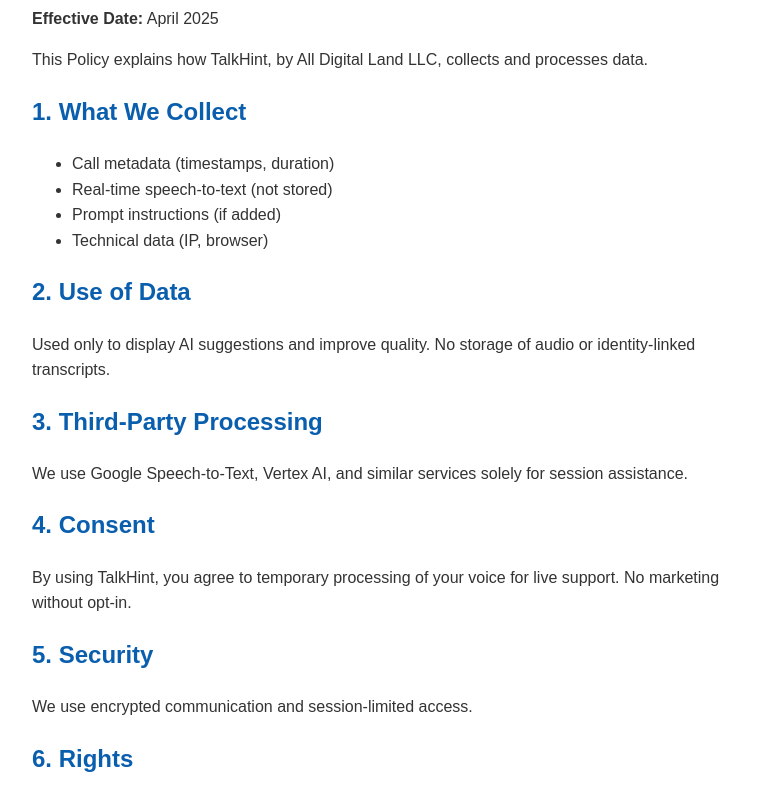
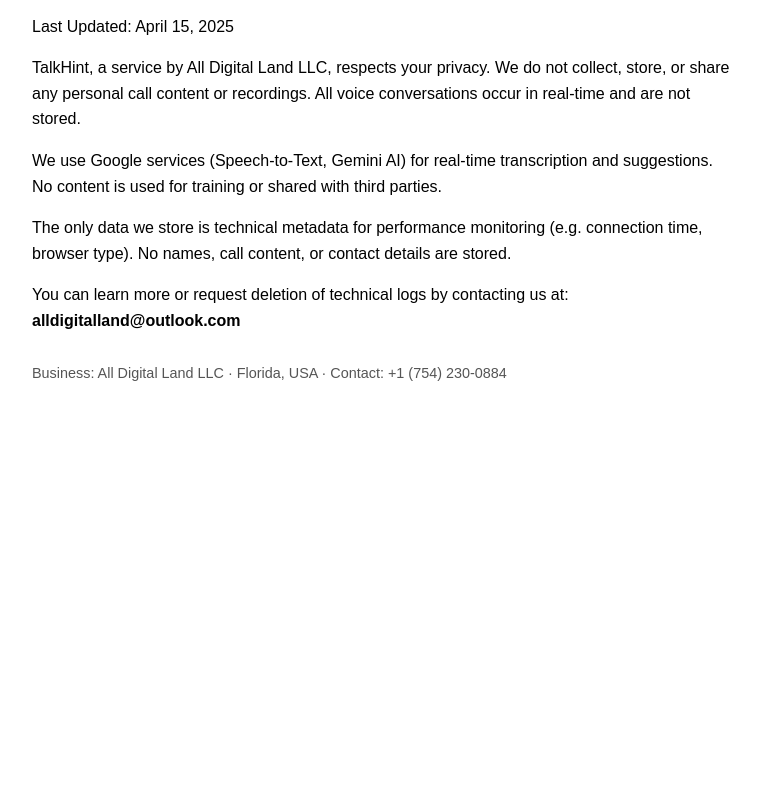
Before and after one commit to Sergalmazfas/jtalk1, a website: page public/privacy.html in a window 1280 px wide. Shown: the part 99-889 px from the top of the page, without its empty margins (258-1018 px from the left). After the commit the page ends 800 px from the top, so only its background shows below. Drawn offline with Linux system fonts and the light colour scheme.

Commit message:
fix: update call and privacy policies

```diff
--- a/public/privacy.html
+++ b/public/privacy.html
@@ -2,47 +2,50 @@
 <html lang="en">
 <head>
   <meta charset="UTF-8" />
-  <title>Privacy Policy – TalkHint</title>
   <meta name="viewport" content="width=device-width, initial-scale=1.0"/>
+  <title>Privacy Policy | TalkHint</title>
   <style>
-    body { font-family: sans-serif; max-width: 700px; margin: 2rem auto; padding: 0 1rem; line-height: 1.6; color: #333; }
-    h1, h2 { color: #0a5eae; }
-    a { color: #0a5eae; text-decoration: none; }
-    a:hover { text-decoration: underline; }
+    body {
+      font-family: Arial, sans-serif;
+      max-width: 700px;
+      margin: 40px auto;
+      padding: 0 20px;
+      line-height: 1.6;
+    }
+    h1 {
+      color: #2b5797;
+    }
+    small {
+        display: block;
+        margin-top: 2em;
+        color: #555;
+        font-size: 0.9em;
+    }
   </style>
 </head>
 <body>
   <h1>Privacy Policy</h1>
-  <p><strong>Effective Date:</strong> April 2025</p>
 
-  <p>This Policy explains how TalkHint, by All Digital Land LLC, collects and processes data.</p>
+  <p>Last Updated: April 15, 2025</p>
 
-  <h2>1. What We Collect</h2>
-  <ul>
-    <li>Call metadata (timestamps, duration)</li>
-    <li>Real-time speech-to-text (not stored)</li>
-    <li>Prompt instructions (if added)</li>
-    <li>Technical data (IP, browser)</li>
-  </ul>
+  <p>
+  TalkHint, a service by All Digital Land LLC, respects your privacy. We do not collect, store, or share any personal call content or recordings. All voice conversations occur in real-time and are not stored.
+  </p>
 
-  <h2>2. Use of Data</h2>
-  <p>Used only to display AI suggestions and improve quality. No storage of audio or identity-linked transcripts.</p>
+  <p>
+  We use Google services (Speech-to-Text, Gemini AI) for real-time transcription and suggestions. No content is used for training or shared with third parties.
+  </p>
 
-  <h2>3. Third-Party Processing</h2>
-  <p>We use Google Speech-to-Text, Vertex AI, and similar services solely for session assistance.</p>
+  <p>
+  The only data we store is technical metadata for performance monitoring (e.g. connection time, browser type). No names, call content, or contact details are stored.
+  </p>
 
-  <h2>4. Consent</h2>
-  <p>By using TalkHint, you agree to temporary processing of your voice for live support. No marketing without opt-in.</p>
+  <p>
+  You can learn more or request deletion of technical logs by contacting us at: <strong>alldigitalland@outlook.com</strong>
+  </p>
 
-  <h2>5. Security</h2>
-  <p>We use encrypted communication and session-limited access.</p>
-
-  <h2>6. Rights</h2>
-  <p>You may request access or deletion via email.</p>
-
-  <h2>7. Contact</h2>
-  <p>Email: <a href="mailto:alldigitalland@outlook.com">alldigitalland@outlook.com</a></p>
-
-  <p><a href="/">← Back to main</a></p>
+  <small>
+  Business: All Digital Land LLC · Florida, USA · Contact: +1 (754) 230-0884
+  </small>
 </body>
 </html>
```
Also changed, not shown: public/call-policy.html (+22 -9 lines).
